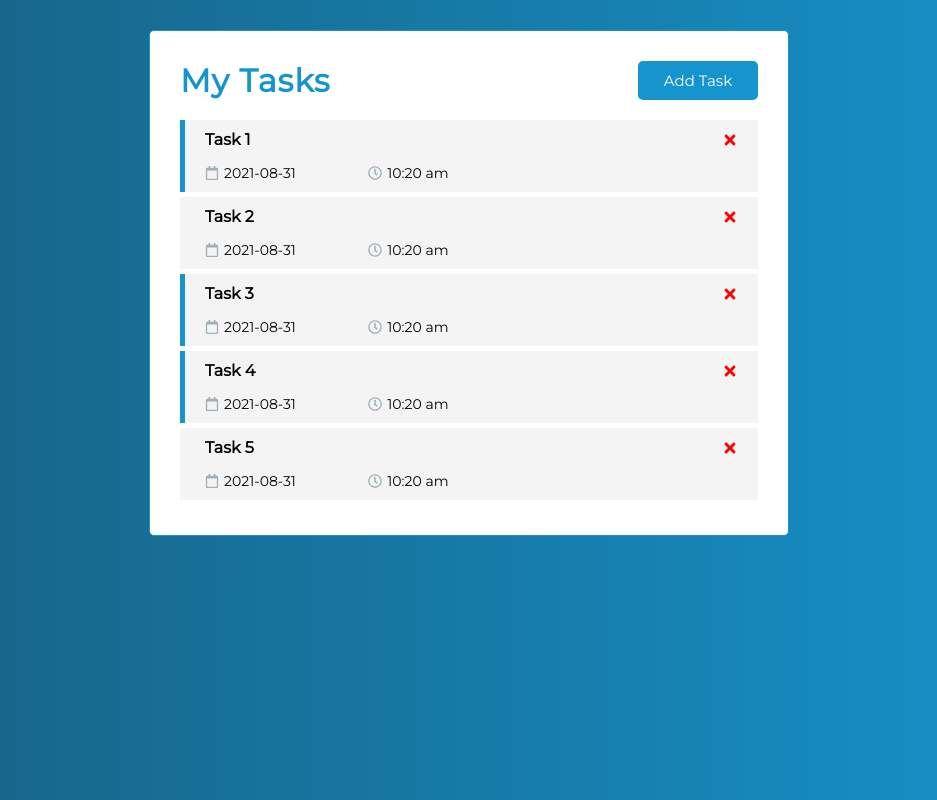
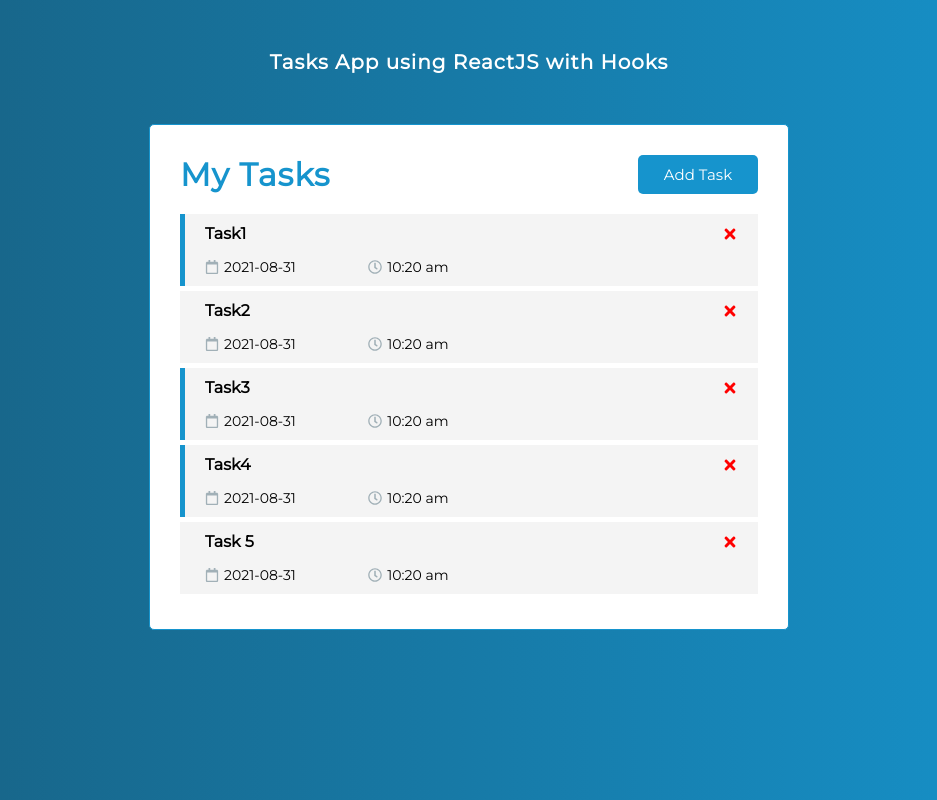
Before and after one commit to AnnSaid/tasks-reactjs-app, a React (Create React App) app: page / in a window 1280 px wide. Shown: the whole page, without its empty margins (171-1108 px from the left). Built offline with nearby package versions, Linux system fonts and the light colour scheme; the HTML template or start-up script is replaced by a standard one.

Commit message:
Update App.js

```diff
--- a/src/App.js
+++ b/src/App.js
@@ -7,28 +7,28 @@ const App = () => {
   const [tasks, setTasks] = useState([
     {
       id: 1,
-      text: "Task 1",
+      text: "Task1",
       day: "2021-08-31",
       time: "10:20",
       reminder: true,
     },
     {
       id: 2,
-      text: "Task 2",
+      text: "Task2",
       day: "2021-08-31",
       time: "10:20",
       reminder: false,
     },
     {
       id: 3,
-      text: "Task 3",
+      text: "Task3",
       day: "2021-08-31",
       time: "10:20",
       reminder: true,
     },
     {
       id: 4,
-      text: "Task 4",
+      text: "Task4",
       day: "2021-08-31",
       time: "10:20",
       reminder: true,
@@ -60,18 +60,27 @@ const App = () => {
     );
   };
   return (
+    <div className="main">
+      <div className="top-intro">
+        <h1 className="page-title">Tasks App using ReactJS with Hooks</h1>
+      </div>
       <div className="container">
         <Header
           title="My Tasks"
           onAddT={() => setShowAddTask(!showAddTask)}
           showAdd={showAddTask}
         />
-      {showAddTask ? <AddTask onAdd={addTask} /> : ""}
+        {showAddTask && <AddTask onAdd={addTask} />}
         {tasks.length > 0 ? (
-        <Tasks tasks={tasks} onDelete={deleteTask} onToggle={toggleReminder} />
+          <Tasks
+            tasks={tasks}
+            onDelete={deleteTask}
+            onToggle={toggleReminder}
+          />
         ) : (
-        "No Tasks ... Start adding your tasks"
+          <p className="no-task-msg">No Tasks ... Start adding your tasks</p>
         )}
+      </div>
     </div>
   );
 };
```
Lines whose indentation alone changed are shown as unchanged.
